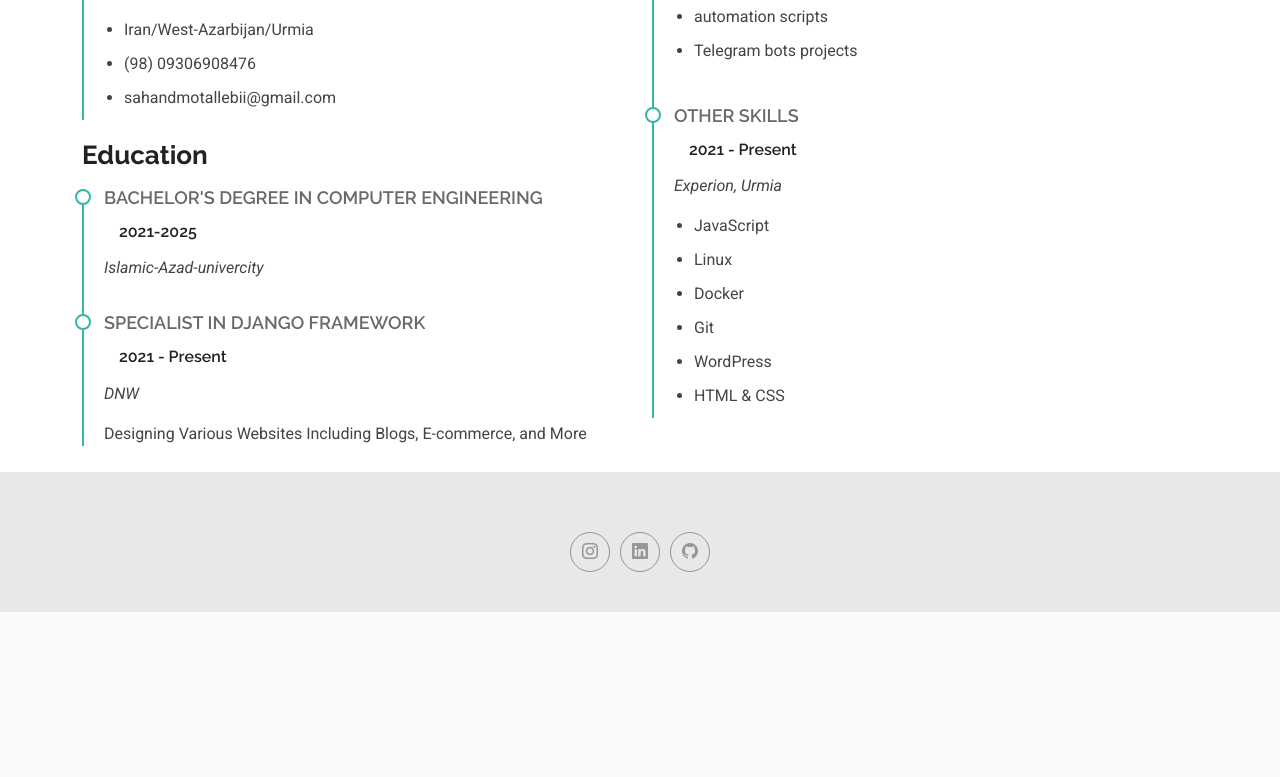
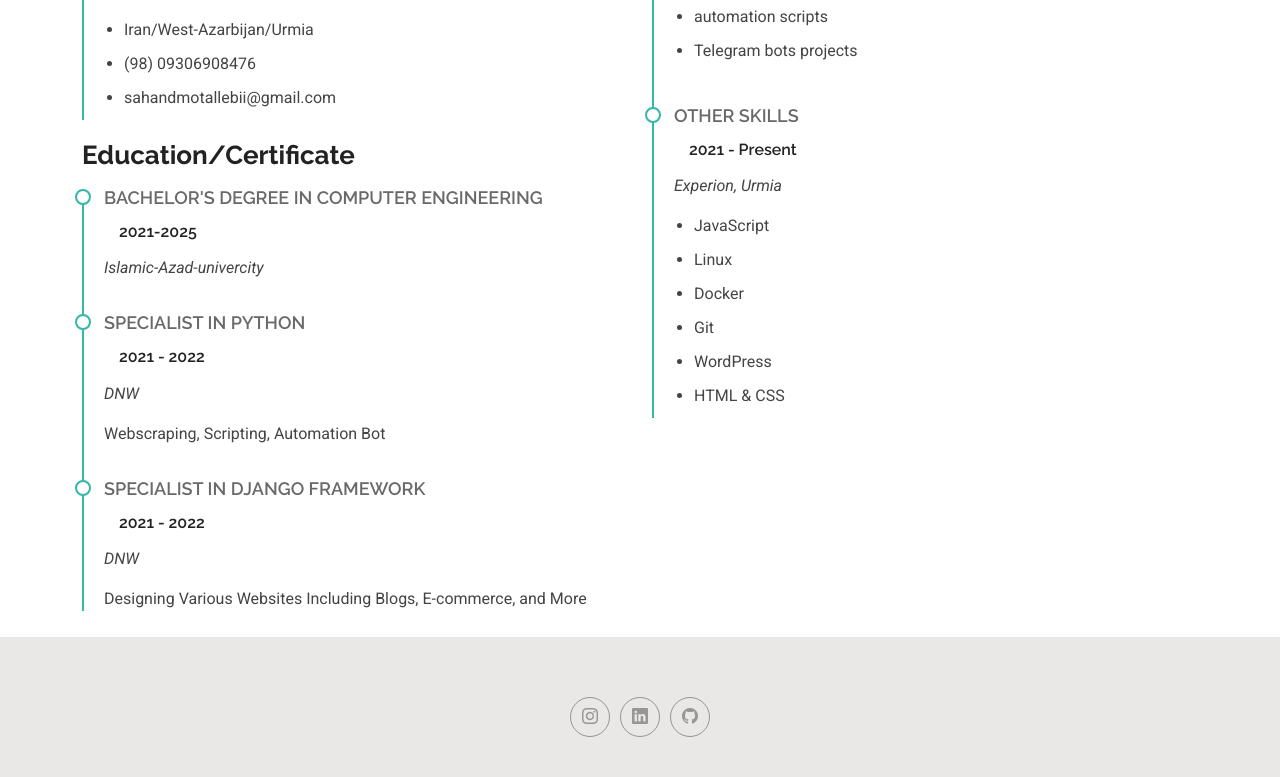
Before and after one commit to sahand-motallebi/cv, a Django app: page /resume/ in a window 1280 px wide. Shown: the part 494-1271 px from the top of the page. Before the commit the page ends 1106 px from the top, so only its background shows below. Run offline with Django 4.2, Linux system fonts and the light colour scheme; some libraries are stand-ins or nearby versions.

Commit message:
change photos

```diff
--- a/templates/website/index.html
+++ b/templates/website/index.html
@@ -11,17 +11,15 @@
 
       <div class="container text-center" data-aos="zoom-out" data-aos-delay="100">
         <div class="row justify-content-center">
-          <div class="col-lg-8">
+          <div class="col-lg-8" id="first-title">
             <h2>Sahand Motallebi</h2>
-            <p>I'm a professional Programmer </p>
+            <p>Experienced in designing and developing websites with Django and Python. Proficient in web scraping, scripting, and WordPress development. Seeking new opportunities to enhance skills and tackle challenging projects.  </p>
             <a href="{% url 'website:about' %}" class="btn-get-started">About Me</a>
           </div>
         </div>
       </div>
-
     </section><!-- /Hero Section -->
 
   </main>
 
-
 {% endblock %}
--- a/templates/website/resume.html
+++ b/templates/website/resume.html
@@ -30,7 +30,7 @@
               </ul>
             </div><!-- Edn Resume Item -->
 
-            <h3 class="resume-title">Education</h3>
+            <h3 class="resume-title">Education/Certificate</h3>
             <div class="resume-item">
               <h4>Bachelor's Degree in Computer Engineering</h4>
               <h5>2021-2025</h5>
@@ -38,12 +38,18 @@
             </div><!-- Edn Resume Item -->
 
             <div class="resume-item">
+              <h4>Specialist in Python</h4>
+              <h5>2021 - 2022</h5>
+              <p><em>DNW</em></p>
+              <p>Webscraping, Scripting, Automation Bot</p>
+            </div><!-- Edn Resume Item -->
+
+            <div class="resume-item">
               <h4>Specialist in Django Framework</h4>
-              <h5>2021 - Present</h5>
+              <h5>2021 - 2022</h5>
               <p><em>DNW</em></p>
               <p>Designing Various Websites Including Blogs, E-commerce, and More</p>
             </div><!-- Edn Resume Item -->
-
           </div>
 
           <div class="col-lg-6" data-aos="fade-up" data-aos-delay="200">
```
Also changed, not shown: templates/website/services.html (+6 -6 lines), statics/css/bootstrap.css, statics/img/hero-bg.jpg, statics/img/profile-img.jpg.
